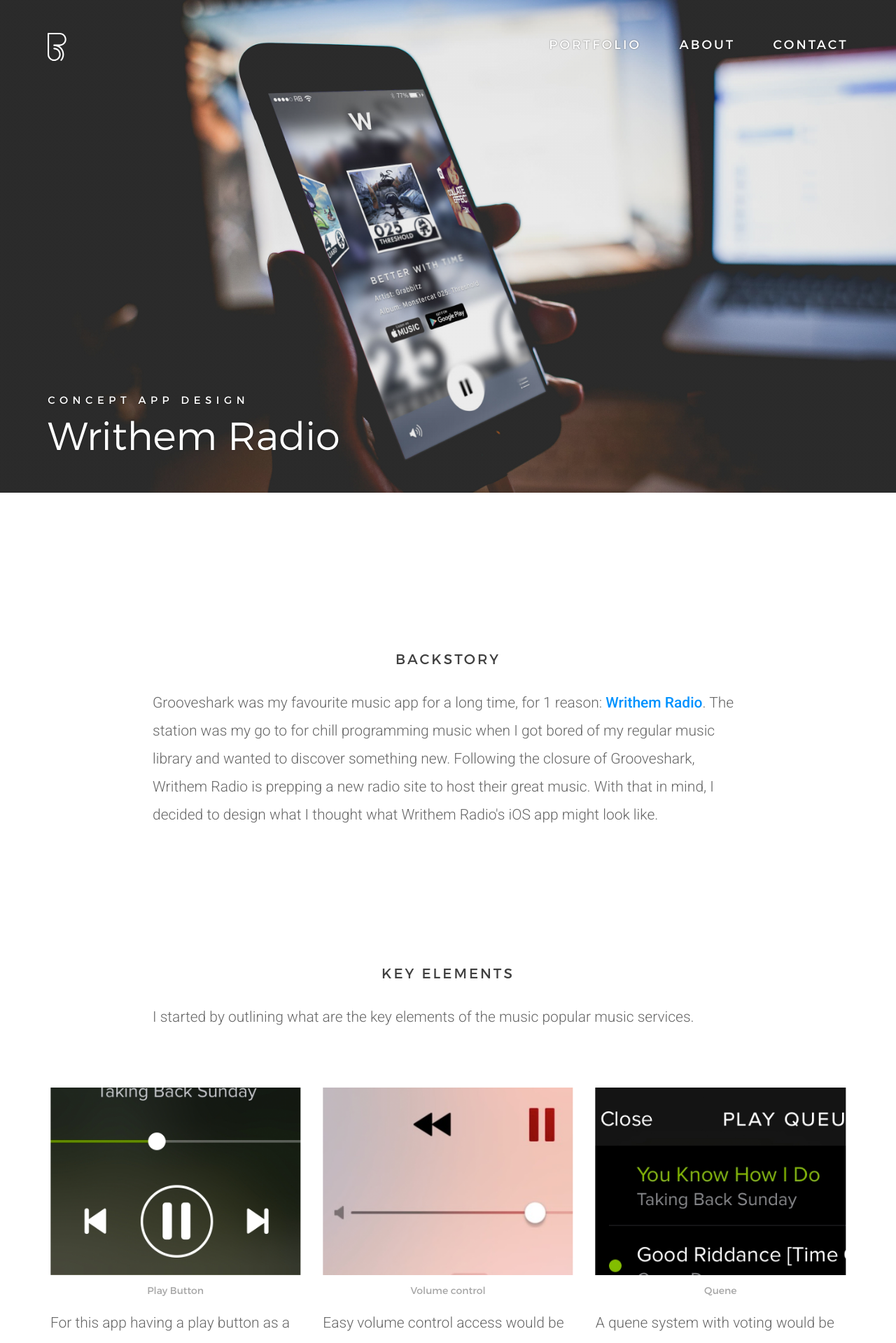
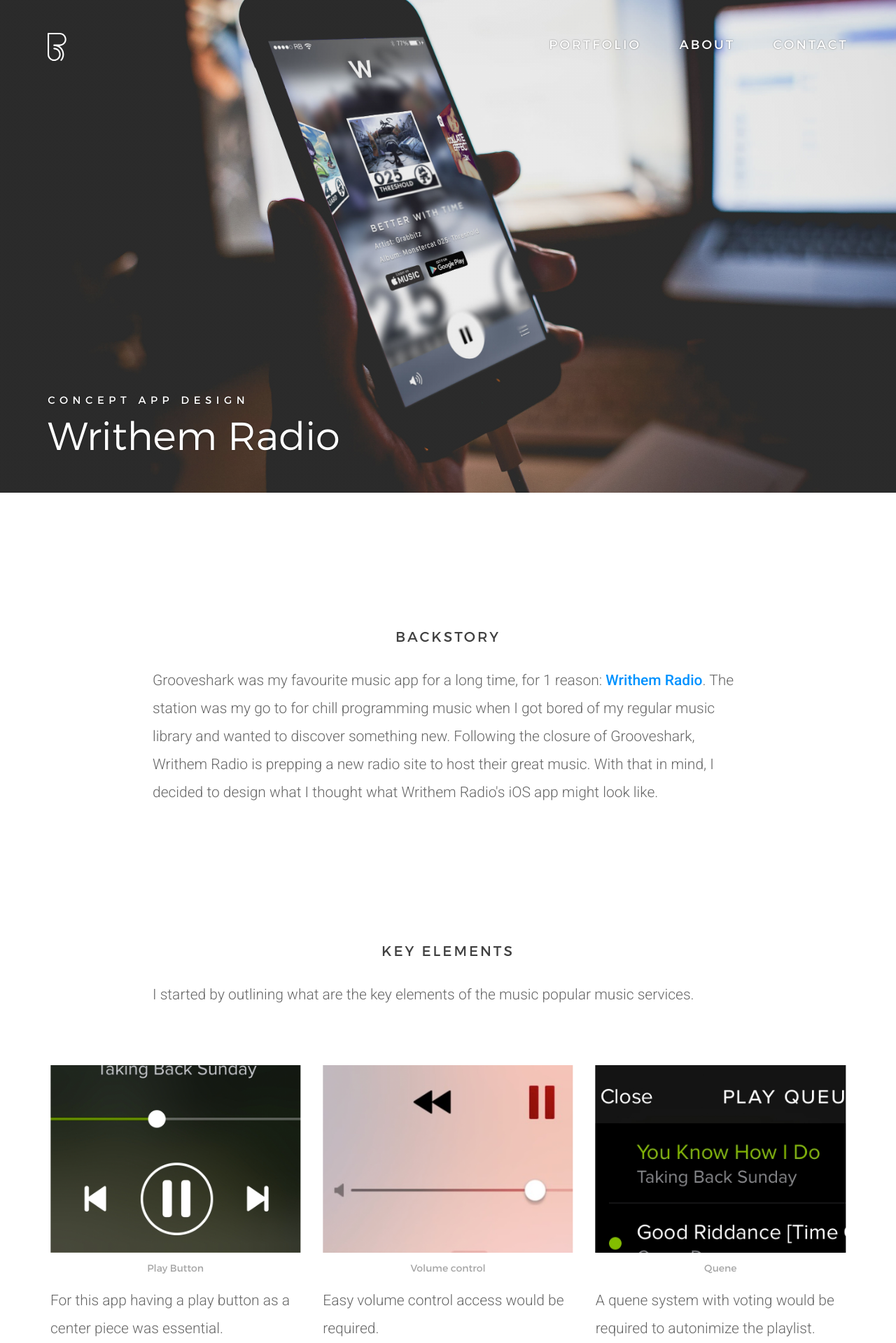
Before and after one commit to rohanbhangui/rohanbhangui.github.io, a Jekyll site: the page built from portfolio/writhem-radio/index.html, in a window 1280 px wide. Shown: the top 1919 px of the page at 70% size. Built offline with Jekyll 4.4.1, drawn with Linux system fonts in a browser that asks for light colours; nearby versions of some CDN libraries.

Commit message:
added changes to spacing and background images

```diff
--- a/css/main.scss
+++ b/css/main.scss
@@ -788,7 +788,7 @@ a#linkedin:hover {
         .project-jumbotron {
             @include tinted-image($wikipedia-color, "/portfolio/writhem-radio/writhem-radio-background.jpg", 0.1);
             @include vendor-prefix(background-size, cover);
-            background-position: auto center;
+            background-position: center center;
             //background-attachment: scroll;
 
             .project-subtitle {
@@ -816,7 +816,7 @@ a#linkedin:hover {
 
         #shot-1 {
 
-            padding-top: 8 * $spacing-unit;
+            padding-top: 6 * $spacing-unit;
 
         }
 
@@ -937,7 +937,7 @@ a#linkedin:hover {
             }
 
             h2 {
-                margin-bottom: (10*$spacing-unit);
+                margin-bottom: (8*$spacing-unit);
             }
 
             img {
```
Also changed, not shown: 1 other file.
